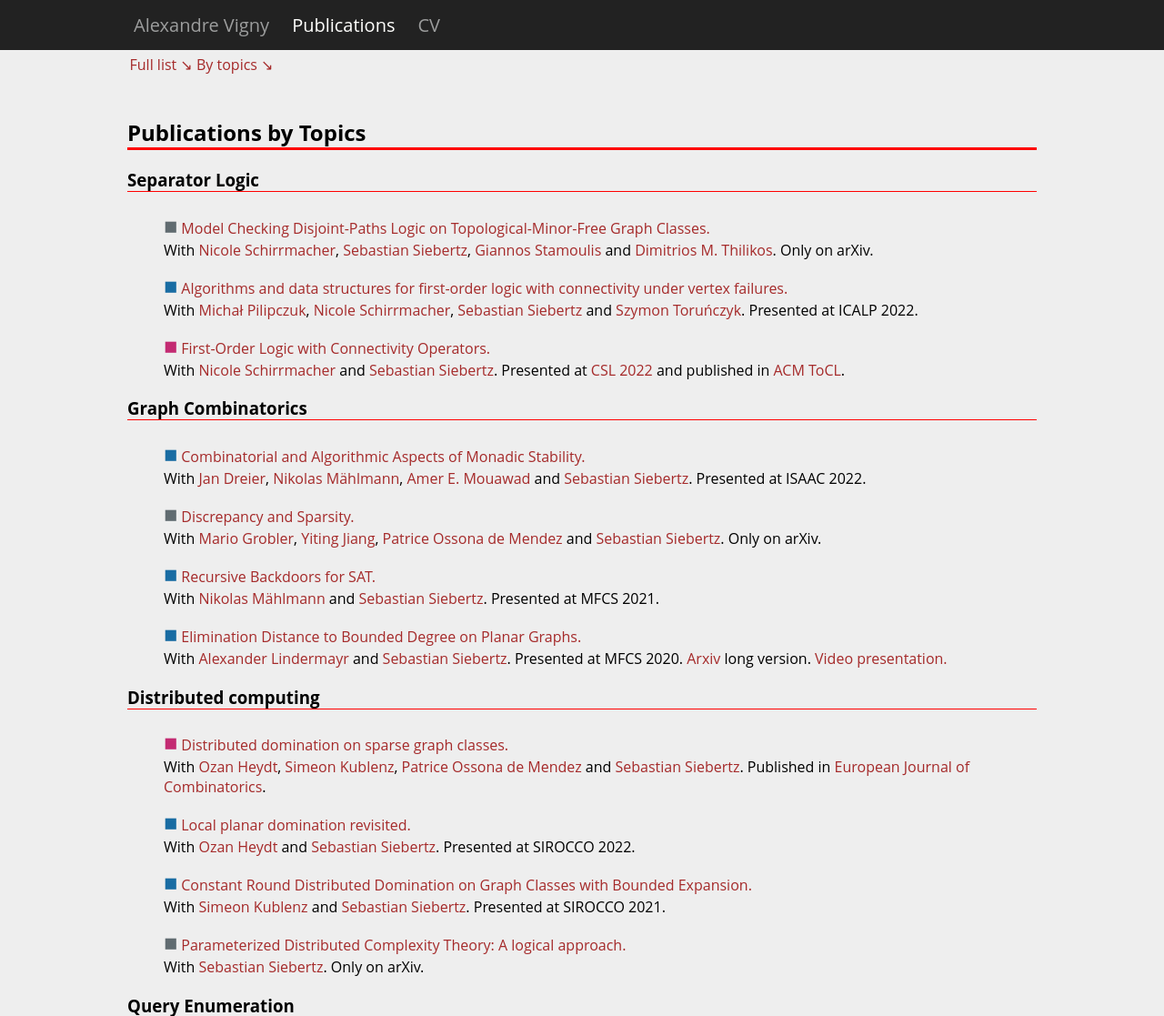
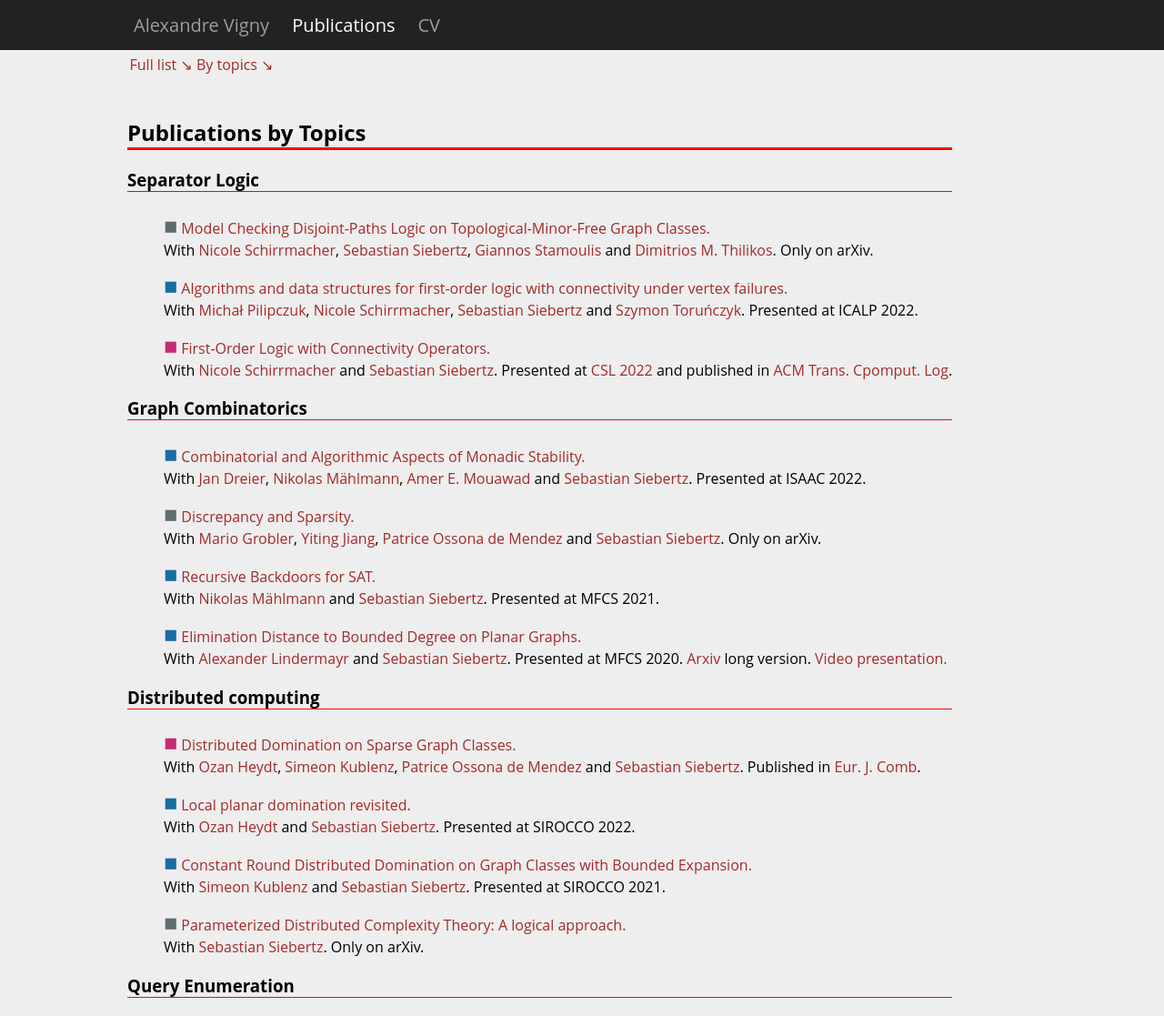
Before and after one commit to alexandre-vigny/alexandre-vigny.github.io, a PHP site: page /publi.html in a window 1280 px wide, after a click that opens the changed part. Shown: the top 1117 px of the page at 91% size. Run offline with PHP 8.4, Linux system fonts and the light colour scheme.

Commit message:
maj style

```diff
--- a/index.html
+++ b/index.html
@@ -96,9 +96,9 @@
     <h3>Highlights</h3>
     <ul class = publi>
 	<li><mark class="conf">&#9632;</mark><a href="https://drops.dagstuhl.de/opus/volltexte/2022/16443/"> Algorithms and data structures for first-order logic with connectivity under vertex failures.</a><br>With <a href=https://www.mimuw.edu.pl/~mp248287/>Michał Pilipczuk</a>, <a href=https://www.uni-bremen.de/en/theorie/team>Nicole Schirrmacher</a>, <a href=https://www.uni-bremen.de/en/theorie/team/profiles/prof-dr-sebastian-siebertz>Sebastian Siebertz</a> and <a href=https://www.mimuw.edu.pl/~szymtor/>Szymon Toruńczyk</a>. Presented at ICALP 2022.</li>
-	<li><mark class="journal">&#9632;</mark><a href="Papers/FO-Conn_Schirrmacher-Siebertz-Vigny_TOCL-2023.pdf"> First-Order Logic with Connectivity Operators.</a><br>With <a href=https://www.uni-bremen.de/en/theorie/team>Nicole Schirrmacher</a> and <a href=https://www.uni-bremen.de/en/theorie/team/profiles/prof-dr-sebastian-siebertz>Sebastian Siebertz</a>. Presented at <a href="https://drops.dagstuhl.de/opus/volltexte/2022/15754/"> CSL 2022</a> and published in <a href="https://dl.acm.org/doi/abs/10.1145/3595922">ACM ToCL</a>.</li>
+	<li><mark class="journal">&#9632;</mark><a href="Papers/FO-Conn_Schirrmacher-Siebertz-Vigny_TOCL-2023.pdf"> First-Order Logic with Connectivity Operators.</a><br>With <a href=https://www.uni-bremen.de/en/theorie/team>Nicole Schirrmacher</a> and <a href=https://www.uni-bremen.de/en/theorie/team/profiles/prof-dr-sebastian-siebertz>Sebastian Siebertz</a>. Presented at <a href="https://drops.dagstuhl.de/opus/volltexte/2022/15754/"> CSL 2022</a> and published in <a href="https://dl.acm.org/doi/abs/10.1145/3595922">ACM Trans. Cpomput. Log</a>.</li>
 	<li><mark class="conf">&#9632;</mark><a href="https://drops.dagstuhl.de/opus/volltexte/2020/12755/"> Elimination Distance to Bounded Degree on Planar Graphs.</a><br>With <a href=https://www.uni-bremen.de/en/cslog/team/alexander-lindermayr>Alexander Lindermayr</a> and <a href=https://www.uni-bremen.de/en/theorie/team/profiles/prof-dr-sebastian-siebertz>Sebastian Siebertz</a>. Presented at MFCS 2020.<a href = "https://arxiv.org/abs/2007.02413"> Arxiv</a> long version. <a href= "https://www.youtube.com/watch?v=oTKueyUsNwY">Video presentation.</a></li>
-	<li><mark class="journal">&#9632;</mark><a href="Papers/Schweikardt-Segoufin-Vigny_enum-fo-nowhere-dense_JACM_2022.pdf"> Enumeration for FO Queries over Nowhere Dense Graphs.</a><br>With <a href=https://www.informatik.hu-berlin.de/de/forschung/gebiete/loginf/thi/schweikardt/>Nicole Schweikardt</a> and <a href=http://pages.saclay.inria.fr/luc.segoufin/>Luc Segoufin</a>. Presented at PODS 2018 and published in <a href="https://dl.acm.org/doi/abs/10.1145/3517035">J.ACM</a>.</li>
+	<li><mark class="journal">&#9632;</mark><a href="Papers/Schweikardt-Segoufin-Vigny_enum-fo-nowhere-dense_JACM_2022.pdf"> Enumeration for FO Queries over Nowhere Dense Graphs.</a><br>With <a href=https://www.informatik.hu-berlin.de/de/forschung/gebiete/loginf/thi/schweikardt/>Nicole Schweikardt</a> and <a href=http://pages.saclay.inria.fr/luc.segoufin/>Luc Segoufin</a>. Presented at PODS 2018 and published in <a href="https://dl.acm.org/doi/abs/10.1145/3517035">J. ACM</a>.</li>
 </ul>
 
 
--- a/publi.html
+++ b/publi.html
@@ -37,7 +37,7 @@
                <ul class = publi>
 					<li><mark class="arxiv">&#9632;</mark><a href="https://doi.org/10.48550/arXiv.2302.07033"> Model Checking Disjoint-Paths Logic on Topological-Minor-Free Graph Classes.</a><br>With <a href=https://www.uni-bremen.de/en/theorie/team>Nicole Schirrmacher</a>, <a href=https://www.uni-bremen.de/en/theorie/team/profiles/prof-dr-sebastian-siebertz>Sebastian Siebertz</a>, <a href=https://www.lirmm.fr/~gstamoulis/>Giannos Stamoulis</a> and <a href=https://www.lirmm.fr/~thilikosto/>Dimitrios M. Thilikos</a>. Only on arXiv.</li>
 					<li><mark class="conf">&#9632;</mark><a href="https://drops.dagstuhl.de/opus/volltexte/2022/16443/"> Algorithms and data structures for first-order logic with connectivity under vertex failures.</a><br>With <a href=https://www.mimuw.edu.pl/~mp248287/>Michał Pilipczuk</a>, <a href=https://www.uni-bremen.de/en/theorie/team>Nicole Schirrmacher</a>, <a href=https://www.uni-bremen.de/en/theorie/team/profiles/prof-dr-sebastian-siebertz>Sebastian Siebertz</a> and <a href=https://www.mimuw.edu.pl/~szymtor/>Szymon Toruńczyk</a>. Presented at ICALP 2022.</li>
-					<li><mark class="journal">&#9632;</mark><a href="Papers/FO-Conn_Schirrmacher-Siebertz-Vigny_TOCL-2023.pdf"> First-Order Logic with Connectivity Operators.</a><br>With <a href=https://www.uni-bremen.de/en/theorie/team>Nicole Schirrmacher</a> and <a href=https://www.uni-bremen.de/en/theorie/team/profiles/prof-dr-sebastian-siebertz>Sebastian Siebertz</a>. Presented at <a href="https://drops.dagstuhl.de/opus/volltexte/2022/15754/"> CSL 2022</a> and published in <a href="https://dl.acm.org/doi/abs/10.1145/3595922">ACM ToCL</a>.</li>
+					<li><mark class="journal">&#9632;</mark><a href="Papers/FO-Conn_Schirrmacher-Siebertz-Vigny_TOCL-2023.pdf"> First-Order Logic with Connectivity Operators.</a><br>With <a href=https://www.uni-bremen.de/en/theorie/team>Nicole Schirrmacher</a> and <a href=https://www.uni-bremen.de/en/theorie/team/profiles/prof-dr-sebastian-siebertz>Sebastian Siebertz</a>. Presented at <a href="https://drops.dagstuhl.de/opus/volltexte/2022/15754/"> CSL 2022</a> and published in <a href="https://dl.acm.org/doi/abs/10.1145/3595922">ACM Trans. Cpomput. Log</a>.</li>
 		</ul>
 <h3>Graph Combinatorics</h3>
 
@@ -50,7 +50,7 @@
 <h3>Distributed computing</h3>
 
                <ul class = publi>
-					<li><mark class="journal">&#9632;</mark><a href="Papers/Distrib-domination-sparse-graph-classes_EJC-2023.pdf"> Distributed domination on sparse graph classes.</a><br>With <a href=https://dblp.uni-trier.de/pid/307/5051.html>Ozan Heydt</a>, <a href=https://dblp.uni-trier.de/pid/280/3295.html>Simeon Kublenz</a>, <a href=http://madezhi.free.fr/>Patrice Ossona de Mendez</a> and <a href=https://www.uni-bremen.de/en/theorie/team/profiles/prof-dr-sebastian-siebertz>Sebastian Siebertz</a>. Published in <a href="https://www.sciencedirect.com/science/article/abs/pii/S0195669823000902">European Journal of Combinatorics</a>.</li>
+					<li><mark class="journal">&#9632;</mark><a href="Papers/Distrib-domination-sparse-graph-classes_EJC-2023.pdf"> Distributed Domination on Sparse Graph Classes.</a><br>With <a href=https://dblp.uni-trier.de/pid/307/5051.html>Ozan Heydt</a>, <a href=https://dblp.uni-trier.de/pid/280/3295.html>Simeon Kublenz</a>, <a href=http://madezhi.free.fr/>Patrice Ossona de Mendez</a> and <a href=https://www.uni-bremen.de/en/theorie/team/profiles/prof-dr-sebastian-siebertz>Sebastian Siebertz</a>. Published in <a href="https://www.sciencedirect.com/science/article/abs/pii/S0195669823000902">Eur. J. Comb</a>.</li>
 					<li><mark class="conf">&#9632;</mark><a href="https://arxiv.org/abs/2111.14506"> Local planar domination revisited.</a><br>With <a href=https://dblp.uni-trier.de/pid/307/5051.html>Ozan Heydt</a> and <a href=https://www.uni-bremen.de/en/theorie/team/profiles/prof-dr-sebastian-siebertz>Sebastian Siebertz</a>. Presented at SIROCCO 2022.</li>
 					<li><mark class="conf">&#9632;</mark><a href="https://arxiv.org/abs/2012.02701"> Constant Round Distributed Domination on Graph Classes with Bounded Expansion.</a><br>With <a href=https://dblp.uni-trier.de/pid/280/3295.html>Simeon Kublenz</a> and <a href=https://www.uni-bremen.de/en/theorie/team/profiles/prof-dr-sebastian-siebertz>Sebastian Siebertz</a>. Presented at SIROCCO 2021.</li>
 					<li><mark class="arxiv">&#9632;</mark><a href="https://arxiv.org/abs/1903.00505"> Parameterized Distributed Complexity Theory: A logical approach.</a><br>With <a href=https://www.uni-bremen.de/en/theorie/team/profiles/prof-dr-sebastian-siebertz>Sebastian Siebertz</a>. Only on arXiv.</li>
@@ -59,7 +59,7 @@
 
                <ul class = publi>
 					<li><mark class="arxiv">&#9632;</mark><a href="https://arxiv.org/abs/2010.02982"> Dynamic Query Evaluation Over Structures with Low Degree.</a><br> Only on arXiv.</li>
-					<li><mark class="journal">&#9632;</mark><a href="Papers/Schweikardt-Segoufin-Vigny_enum-fo-nowhere-dense_JACM_2022.pdf"> Enumeration for FO Queries over Nowhere Dense Graphs.</a><br>With <a href=https://www.informatik.hu-berlin.de/de/forschung/gebiete/loginf/thi/schweikardt/>Nicole Schweikardt</a> and <a href=http://pages.saclay.inria.fr/luc.segoufin/>Luc Segoufin</a>. Presented at PODS 2018 and published in <a href="https://dl.acm.org/doi/abs/10.1145/3517035">J.ACM</a>.</li>
+					<li><mark class="journal">&#9632;</mark><a href="Papers/Schweikardt-Segoufin-Vigny_enum-fo-nowhere-dense_JACM_2022.pdf"> Enumeration for FO Queries over Nowhere Dense Graphs.</a><br>With <a href=https://www.informatik.hu-berlin.de/de/forschung/gebiete/loginf/thi/schweikardt/>Nicole Schweikardt</a> and <a href=http://pages.saclay.inria.fr/luc.segoufin/>Luc Segoufin</a>. Presented at PODS 2018 and published in <a href="https://dl.acm.org/doi/abs/10.1145/3517035">J. ACM</a>.</li>
 					<li><mark class="conf">&#9632;</mark><a href="Papers/Segoufin-Vigny_Local-bounded-expansion_2017.pdf"> Constant Delay Enumeration for FO Queries over Databases with Local Bounded Expansion.</a><br>With <a href=http://pages.saclay.inria.fr/luc.segoufin/>Luc Segoufin</a>. Presented at ICDT 2017.</li>
 		</ul>
 </div>
@@ -73,21 +73,21 @@
 <h3> Journals </h3>
 
                <ul class = publi>
-					<li><mark class=journal>&#9632;</mark><a href="Papers/Distrib-domination-sparse-graph-classes_EJC-2023.pdf"> Distributed domination on sparse graph classes.</a><br>With <a href=https://dblp.uni-trier.de/pid/307/5051.html>Ozan Heydt</a>, <a href=https://dblp.uni-trier.de/pid/280/3295.html>Simeon Kublenz</a>, <a href=http://madezhi.free.fr/>Patrice Ossona de Mendez</a> and <a href=https://www.uni-bremen.de/en/theorie/team/profiles/prof-dr-sebastian-siebertz>Sebastian Siebertz</a>. Published in <a href="https://www.sciencedirect.com/science/article/abs/pii/S0195669823000902">European Journal of Combinatorics</a>.</li>
-					<li><mark class=journal>&#9632;</mark><a href="Papers/FO-Conn_Schirrmacher-Siebertz-Vigny_TOCL-2023.pdf"> First-Order Logic with Connectivity Operators.</a><br>With <a href=https://www.uni-bremen.de/en/theorie/team>Nicole Schirrmacher</a> and <a href=https://www.uni-bremen.de/en/theorie/team/profiles/prof-dr-sebastian-siebertz>Sebastian Siebertz</a>. Presented at <a href="https://drops.dagstuhl.de/opus/volltexte/2022/15754/"> CSL 2022</a> and published in <a href="https://dl.acm.org/doi/abs/10.1145/3595922">ACM ToCL</a>.</li>
-					<li><mark class=journal>&#9632;</mark><a href="Papers/Schweikardt-Segoufin-Vigny_enum-fo-nowhere-dense_JACM_2022.pdf"> Enumeration for FO Queries over Nowhere Dense Graphs.</a><br>With <a href=https://www.informatik.hu-berlin.de/de/forschung/gebiete/loginf/thi/schweikardt/>Nicole Schweikardt</a> and <a href=http://pages.saclay.inria.fr/luc.segoufin/>Luc Segoufin</a>. Presented at PODS 2018 and published in <a href="https://dl.acm.org/doi/abs/10.1145/3517035">J.ACM</a>.</li>
+					<li><mark class=journal>&#9632;</mark><a href="Papers/Distrib-domination-sparse-graph-classes_EJC-2023.pdf"> Distributed Domination on Sparse Graph Classes.</a><br>With <a href=https://dblp.uni-trier.de/pid/307/5051.html>Ozan Heydt</a>, <a href=https://dblp.uni-trier.de/pid/280/3295.html>Simeon Kublenz</a>, <a href=http://madezhi.free.fr/>Patrice Ossona de Mendez</a> and <a href=https://www.uni-bremen.de/en/theorie/team/profiles/prof-dr-sebastian-siebertz>Sebastian Siebertz</a>. Published in <a href="https://www.sciencedirect.com/science/article/abs/pii/S0195669823000902">Eur. J. Comb</a>.</li>
+					<li><mark class=journal>&#9632;</mark><a href="Papers/FO-Conn_Schirrmacher-Siebertz-Vigny_TOCL-2023.pdf"> First-Order Logic with Connectivity Operators.</a><br>With <a href=https://www.uni-bremen.de/en/theorie/team>Nicole Schirrmacher</a> and <a href=https://www.uni-bremen.de/en/theorie/team/profiles/prof-dr-sebastian-siebertz>Sebastian Siebertz</a>. Presented at <a href="https://drops.dagstuhl.de/opus/volltexte/2022/15754/"> CSL 2022</a> and published in <a href="https://dl.acm.org/doi/abs/10.1145/3595922">ACM Trans. Cpomput. Log</a>.</li>
+					<li><mark class=journal>&#9632;</mark><a href="Papers/Schweikardt-Segoufin-Vigny_enum-fo-nowhere-dense_JACM_2022.pdf"> Enumeration for FO Queries over Nowhere Dense Graphs.</a><br>With <a href=https://www.informatik.hu-berlin.de/de/forschung/gebiete/loginf/thi/schweikardt/>Nicole Schweikardt</a> and <a href=http://pages.saclay.inria.fr/luc.segoufin/>Luc Segoufin</a>. Presented at PODS 2018 and published in <a href="https://dl.acm.org/doi/abs/10.1145/3517035">J. ACM</a>.</li>
 		</ul>
 <h3> Conferences </h3>
 
                <ul class = publi>
 					<li><mark class=conf>&#9632;</mark><a href="https://doi.org/10.4230/LIPIcs.ISAAC.2022.11"> Combinatorial and Algorithmic Aspects of Monadic Stability.</a><br>With <a href=https://www.ac.tuwien.ac.at/people/dreier/>Jan Dreier</a>, <a href=https://user.informatik.uni-bremen.de/nikmaehl/>Nikolas Mählmann</a>, <a href=https://www.aub.edu.lb/pages/profile.aspx?MemberId=aa368>Amer E. Mouawad</a> and <a href=https://www.uni-bremen.de/en/theorie/team/profiles/prof-dr-sebastian-siebertz>Sebastian Siebertz</a>. Presented at ISAAC 2022.</li>
 					<li><mark class=conf>&#9632;</mark><a href="https://drops.dagstuhl.de/opus/volltexte/2022/16443/"> Algorithms and data structures for first-order logic with connectivity under vertex failures.</a><br>With <a href=https://www.mimuw.edu.pl/~mp248287/>Michał Pilipczuk</a>, <a href=https://www.uni-bremen.de/en/theorie/team>Nicole Schirrmacher</a>, <a href=https://www.uni-bremen.de/en/theorie/team/profiles/prof-dr-sebastian-siebertz>Sebastian Siebertz</a> and <a href=https://www.mimuw.edu.pl/~szymtor/>Szymon Toruńczyk</a>. Presented at ICALP 2022.</li>
-					<li><mark class=conf>&#9632;</mark><a href="Papers/FO-Conn_Schirrmacher-Siebertz-Vigny_TOCL-2023.pdf"> First-Order Logic with Connectivity Operators.</a><br>With <a href=https://www.uni-bremen.de/en/theorie/team>Nicole Schirrmacher</a> and <a href=https://www.uni-bremen.de/en/theorie/team/profiles/prof-dr-sebastian-siebertz>Sebastian Siebertz</a>. Presented at <a href="https://drops.dagstuhl.de/opus/volltexte/2022/15754/"> CSL 2022</a> and published in <a href="https://dl.acm.org/doi/abs/10.1145/3595922">ACM ToCL</a>.</li>
+					<li><mark class=conf>&#9632;</mark><a href="Papers/FO-Conn_Schirrmacher-Siebertz-Vigny_TOCL-2023.pdf"> First-Order Logic with Connectivity Operators.</a><br>With <a href=https://www.uni-bremen.de/en/theorie/team>Nicole Schirrmacher</a> and <a href=https://www.uni-bremen.de/en/theorie/team/profiles/prof-dr-sebastian-siebertz>Sebastian Siebertz</a>. Presented at <a href="https://drops.dagstuhl.de/opus/volltexte/2022/15754/"> CSL 2022</a> and published in <a href="https://dl.acm.org/doi/abs/10.1145/3595922">ACM Trans. Cpomput. Log</a>.</li>
 					<li><mark class=conf>&#9632;</mark><a href="https://arxiv.org/abs/2111.14506"> Local planar domination revisited.</a><br>With <a href=https://dblp.uni-trier.de/pid/307/5051.html>Ozan Heydt</a> and <a href=https://www.uni-bremen.de/en/theorie/team/profiles/prof-dr-sebastian-siebertz>Sebastian Siebertz</a>. Presented at SIROCCO 2022.</li>
 					<li><mark class=conf>&#9632;</mark><a href="https://arxiv.org/abs/2012.02701"> Constant Round Distributed Domination on Graph Classes with Bounded Expansion.</a><br>With <a href=https://dblp.uni-trier.de/pid/280/3295.html>Simeon Kublenz</a> and <a href=https://www.uni-bremen.de/en/theorie/team/profiles/prof-dr-sebastian-siebertz>Sebastian Siebertz</a>. Presented at SIROCCO 2021.</li>
 					<li><mark class=conf>&#9632;</mark><a href="https://drops.dagstuhl.de/opus/volltexte/2021/14513/"> Recursive Backdoors for SAT.</a><br>With <a href=https://user.informatik.uni-bremen.de/nikmaehl/>Nikolas Mählmann</a> and <a href=https://www.uni-bremen.de/en/theorie/team/profiles/prof-dr-sebastian-siebertz>Sebastian Siebertz</a>. Presented at MFCS 2021.</li>
 					<li><mark class=conf>&#9632;</mark><a href="https://drops.dagstuhl.de/opus/volltexte/2020/12755/"> Elimination Distance to Bounded Degree on Planar Graphs.</a><br>With <a href=https://www.uni-bremen.de/en/cslog/team/alexander-lindermayr>Alexander Lindermayr</a> and <a href=https://www.uni-bremen.de/en/theorie/team/profiles/prof-dr-sebastian-siebertz>Sebastian Siebertz</a>. Presented at MFCS 2020.<a href = "https://arxiv.org/abs/2007.02413"> Arxiv</a> long version. <a href= "https://www.youtube.com/watch?v=oTKueyUsNwY">Video presentation.</a></li>
-					<li><mark class=conf>&#9632;</mark><a href="Papers/Schweikardt-Segoufin-Vigny_enum-fo-nowhere-dense_JACM_2022.pdf"> Enumeration for FO Queries over Nowhere Dense Graphs.</a><br>With <a href=https://www.informatik.hu-berlin.de/de/forschung/gebiete/loginf/thi/schweikardt/>Nicole Schweikardt</a> and <a href=http://pages.saclay.inria.fr/luc.segoufin/>Luc Segoufin</a>. Presented at PODS 2018 and published in <a href="https://dl.acm.org/doi/abs/10.1145/3517035">J.ACM</a>.</li>
+					<li><mark class=conf>&#9632;</mark><a href="Papers/Schweikardt-Segoufin-Vigny_enum-fo-nowhere-dense_JACM_2022.pdf"> Enumeration for FO Queries over Nowhere Dense Graphs.</a><br>With <a href=https://www.informatik.hu-berlin.de/de/forschung/gebiete/loginf/thi/schweikardt/>Nicole Schweikardt</a> and <a href=http://pages.saclay.inria.fr/luc.segoufin/>Luc Segoufin</a>. Presented at PODS 2018 and published in <a href="https://dl.acm.org/doi/abs/10.1145/3517035">J. ACM</a>.</li>
 					<li><mark class=conf>&#9632;</mark><a href="Papers/Segoufin-Vigny_Local-bounded-expansion_2017.pdf"> Constant Delay Enumeration for FO Queries over Databases with Local Bounded Expansion.</a><br>With <a href=http://pages.saclay.inria.fr/luc.segoufin/>Luc Segoufin</a>. Presented at ICDT 2017.</li>
 		</ul>
 <h3> Unpublished </h3>
```
Also changed, not shown: test.css (+11 -0 lines), pdf.svg (added), 1 other file.
